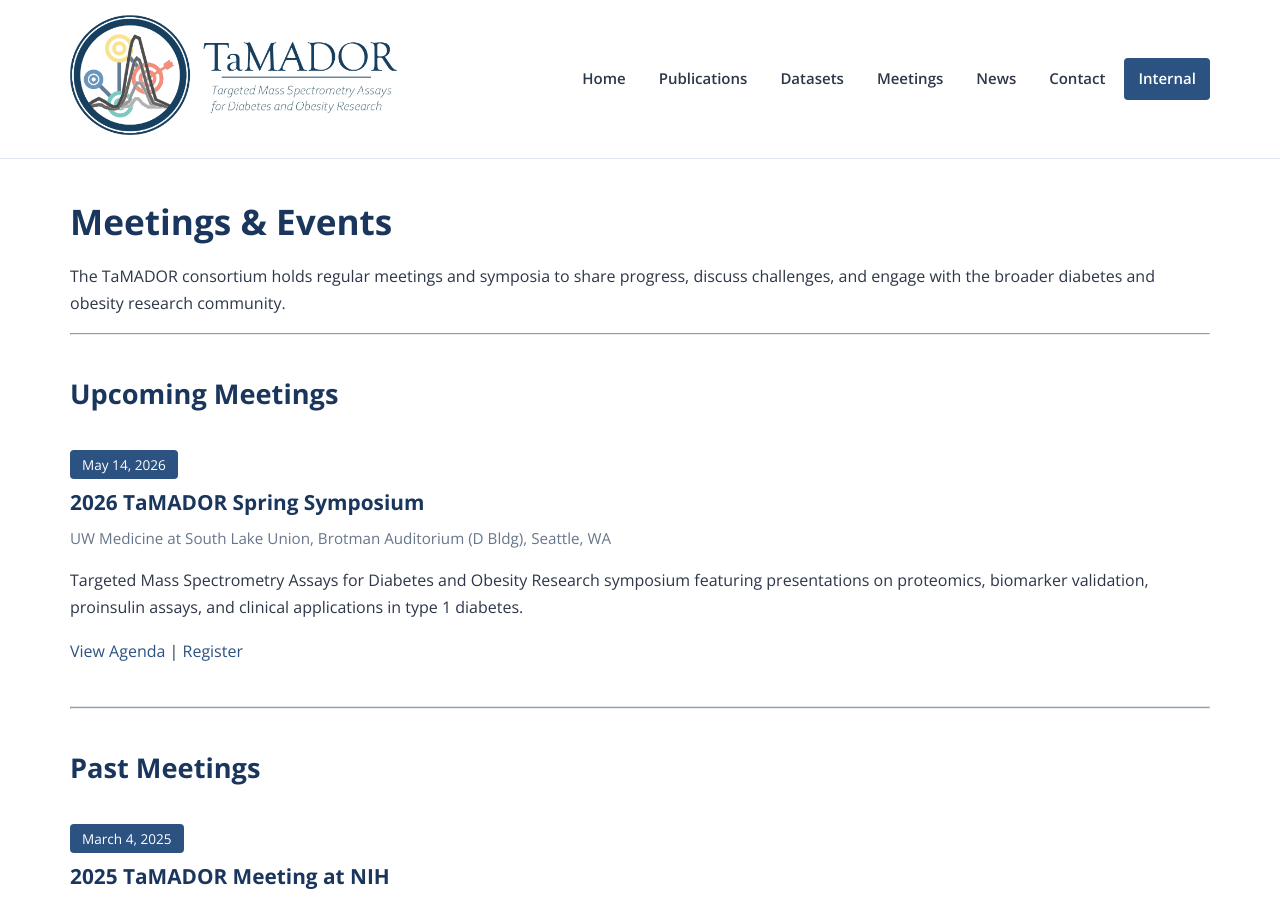
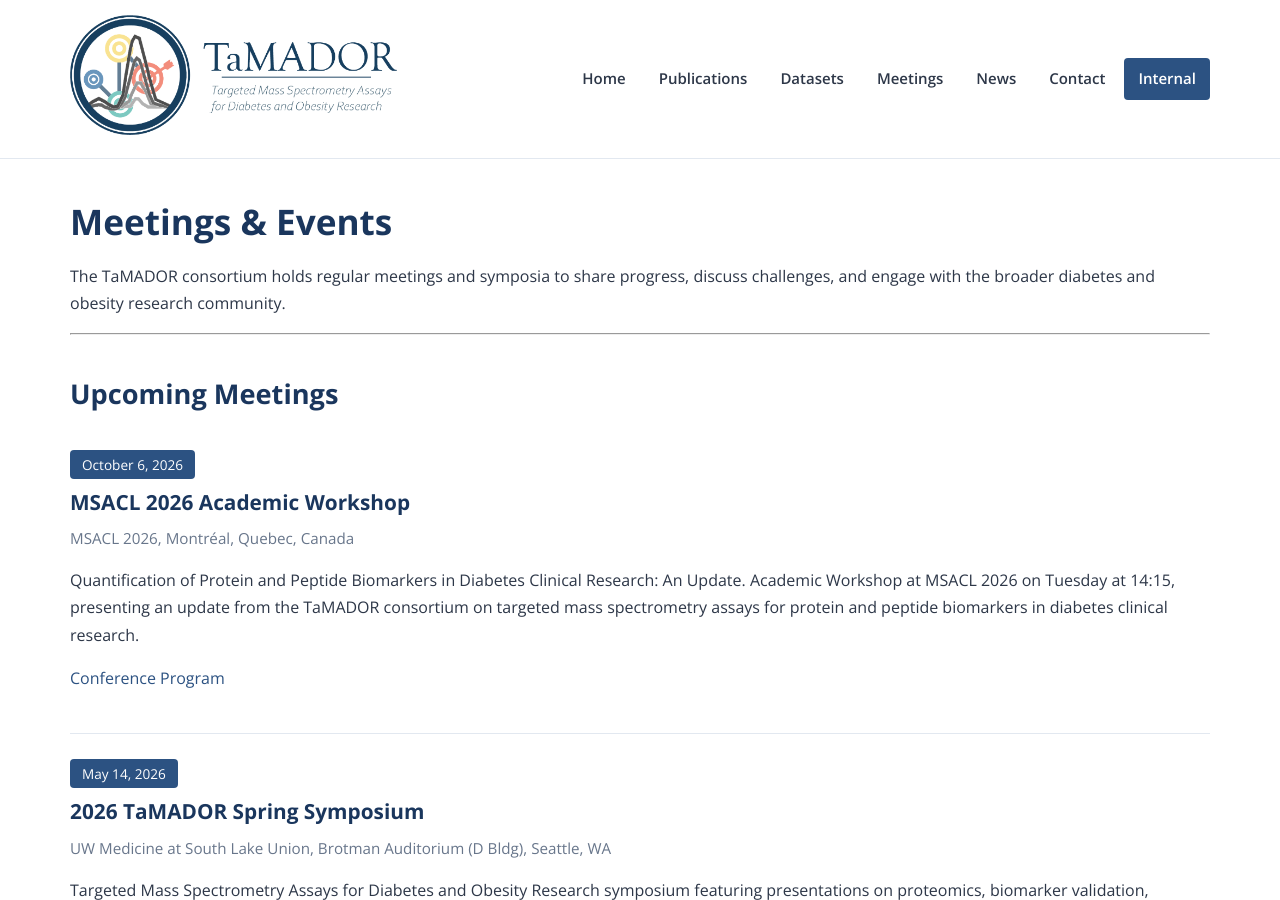
Before and after one commit to uw-maccosslab/tamador.org, a Jekyll site: the page built from meetings.md, in a window 1280 px wide and 900 px high. Built offline with Jekyll 4.4.1, drawn with Linux system fonts in a browser that asks for light colours.

Commit message:
Added MSACL 2026 TaMADOR workshop to the meetings page
Academic Workshop "Quantification of Protein and Peptide Biomarkers in
Diabetes Clinical Research: An Update", Tuesday at 14:15 at MSACL 2026
in Montreal.

MSACL 2026 runs October 4 to 9, 2026, so the Tuesday of the meeting is
October 6. Listed first under Upcoming Meetings, matching the
reverse-chronological order already used in Past Meetings.

Co-Authored-By: Claude <noreply@anthropic.com>

```diff
--- a/meetings.md
+++ b/meetings.md
@@ -11,6 +11,14 @@ The TaMADOR consortium holds regular meetings and symposia to share progress, di
 ---
 
 ## Upcoming Meetings
+
+<div class="meeting-item">
+  <span class="meeting-date">October 6, 2026</span>
+  <h3>MSACL 2026 Academic Workshop</h3>
+  <p class="meeting-location">MSACL 2026, Montréal, Quebec, Canada</p>
+  <p>Quantification of Protein and Peptide Biomarkers in Diabetes Clinical Research: An Update. Academic Workshop at MSACL 2026 on Tuesday at 14:15, presenting an update from the TaMADOR consortium on targeted mass spectrometry assays for protein and peptide biomarkers in diabetes clinical research.</p>
+  <p><a href="https://www.msacl.org/program/index.php">Conference Program</a></p>
+</div>
 
 <div class="meeting-item">
   <span class="meeting-date">May 14, 2026</span>
```
